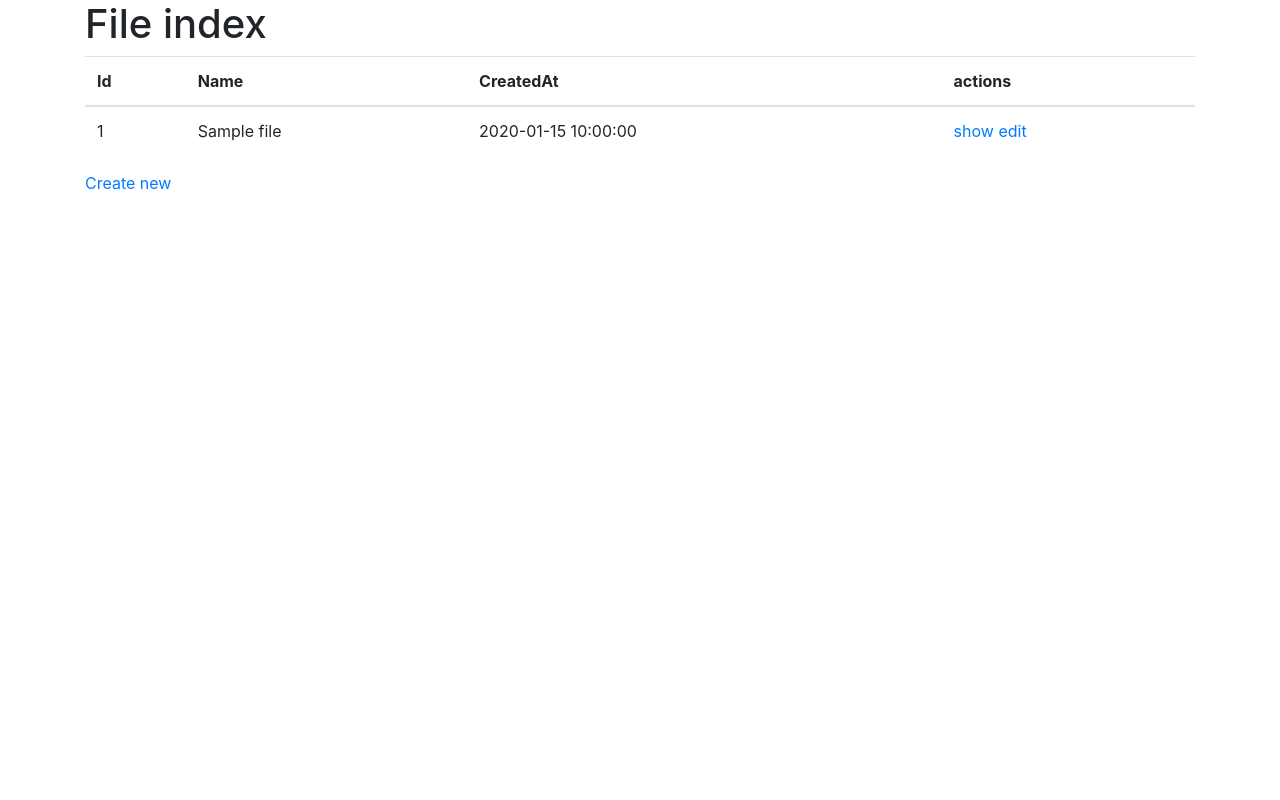
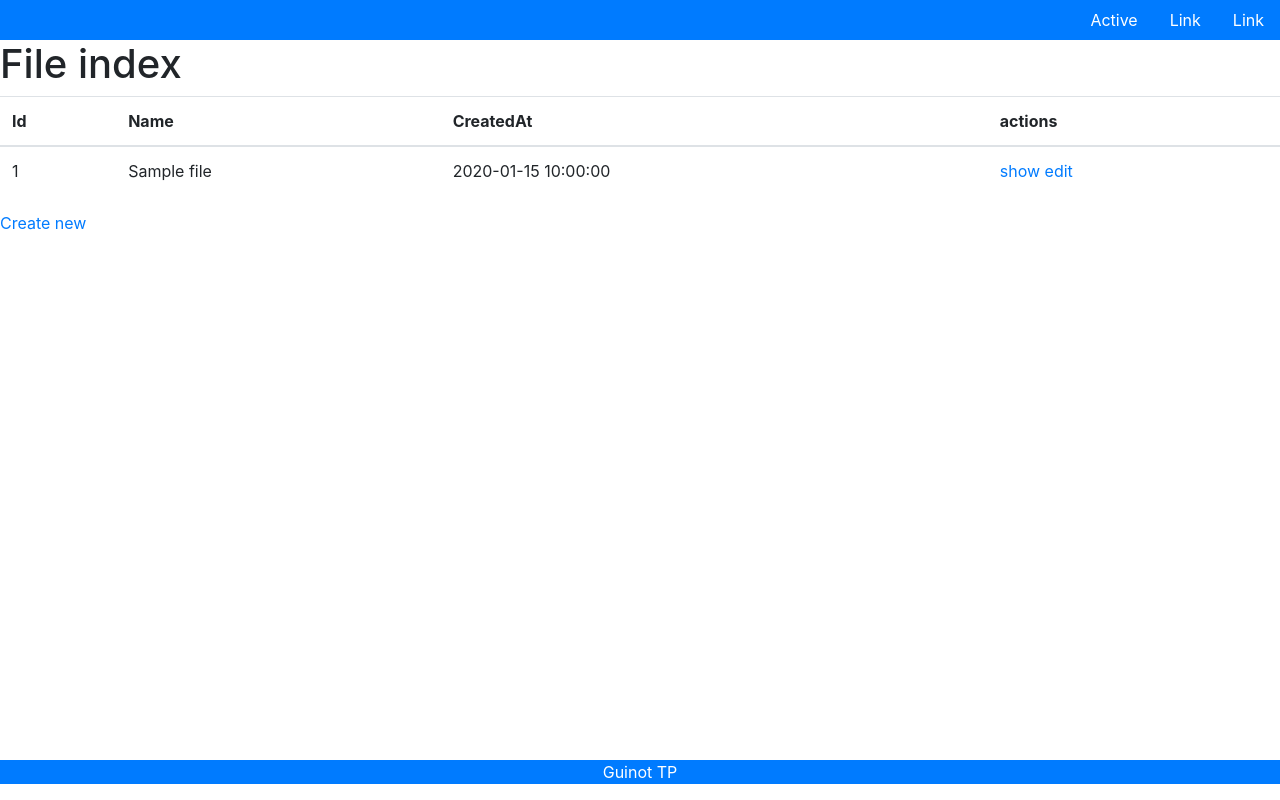
Before and after one commit to RudyMCh/GuinoTp, a Symfony app: template templates/file/index.html.twig in a window 1280 px wide. Run offline with Twig, Linux system fonts and the light colour scheme; the template is opened without the code that fills it: most values are stand-ins (such as "Sample title", 1, 10 or a date in 2020); some libraries are stand-ins or nearby versions.

Commit message:
Création MainController, Base, Index

```diff
--- /dev/null
+++ b/public/css/style.css
@@ -0,0 +1,11 @@
+#main-header .nav li a{
+    color:white;
+}
+
+footer {
+    position: absolute;
+    bottom: 0;
+    left: 0;
+    right: 0;
+    text-align: center;
+}
--- a/templates/base.html.twig
+++ b/templates/base.html.twig
@@ -3,17 +3,38 @@
     <head>
         <meta charset="UTF-8">
         <title>{% block title %}Welcome!{% endblock %}</title>
+        <link rel="stylesheet" href="https://stackpath.bootstrapcdn.com/bootstrap/4.3.1/css/bootstrap.min.css" integrity="sha384-ggOyR0iXCbMQv3Xipma34MD+dH/1fQ784/j6cY/iJTQUOhcWr7x9JvoRxT2MZw1T" crossorigin="anonymous">
+        <link rel="stylesheet" href="{{ asset('css/style.css') }}">
+        <script src="https://stackpath.bootstrapcdn.com/bootstrap/4.3.1/js/bootstrap.min.js" integrity="sha384-JjSmVgyd0p3pXB1rRibZUAYoIIy6OrQ6VrjIEaFf/nJGzIxFDsf4x0xIM+B07jRM" crossorigin="anonymous"></script>
         {% block stylesheets %}
-        <link rel="stylesheet" href="https://stackpath.bootstrapcdn.com/bootstrap/4.3.1/css/bootstrap.min.css" integrity="sha384-ggOyR0iXCbMQv3Xipma34MD+dH/1fQ784/j6cY/iJTQUOhcWr7x9JvoRxT2MZw1T" crossorigin="anonymous">
-        <script src="https://stackpath.bootstrapcdn.com/bootstrap/4.3.1/js/bootstrap.min.js" integrity="sha384-JjSmVgyd0p3pXB1rRibZUAYoIIy6OrQ6VrjIEaFf/nJGzIxFDsf4x0xIM+B07jRM" crossorigin="anonymous"></script>
 {% endblock %}
     </head>
     <body>
-        <div class="container">
+
+        <header id="main-header">
+            <ul class="nav justify-content-end bg-primary text-white">
+                <li class="nav-item">
+                    <a class="nav-link active" href="#">Active</a>
+                </li>
+                <li class="nav-item">
+                    <a class="nav-link" href="#">Link</a>
+                </li>
+                <li class="nav-item">
+                    <a class="nav-link" href="#">Link</a>
+                </li>
+            </ul>
+        </header>
+        <div class="container"></div>
                 {% block body %}
+
                 {% endblock %}
+        </div>
+            <footer>
+                <div class="nav-foot bg-primary text-white">
+                    <p>Guinot TP</p>
+                </div>
+            </footer>
 
-        </div>
 
         <script src="https://code.jquery.com/jquery-3.3.1.slim.min.js" integrity="sha384-q8i/X+965DzO0rT7abK41JStQIAqVgRVzpbzo5smXKp4YfRvH+8abtTE1Pi6jizo" crossorigin="anonymous"></script>
         <script src="https://cdnjs.cloudflare.com/ajax/libs/popper.js/1.14.7/umd/popper.min.js" integrity="sha384-UO2eT0CpHqdSJQ6hJty5KVphtPhzWj9WO1clHTMGa3JDZwrnQq4sF86dIHNDz0W1" crossorigin="anonymous"></script>
```
Also changed, not shown: src/Controller/MainController.php (added, +23 -0 lines), src/Migrations/Version20191109140558.php (added, +59 -0 lines), templates/index.html.twig (added, +18 -0 lines).
